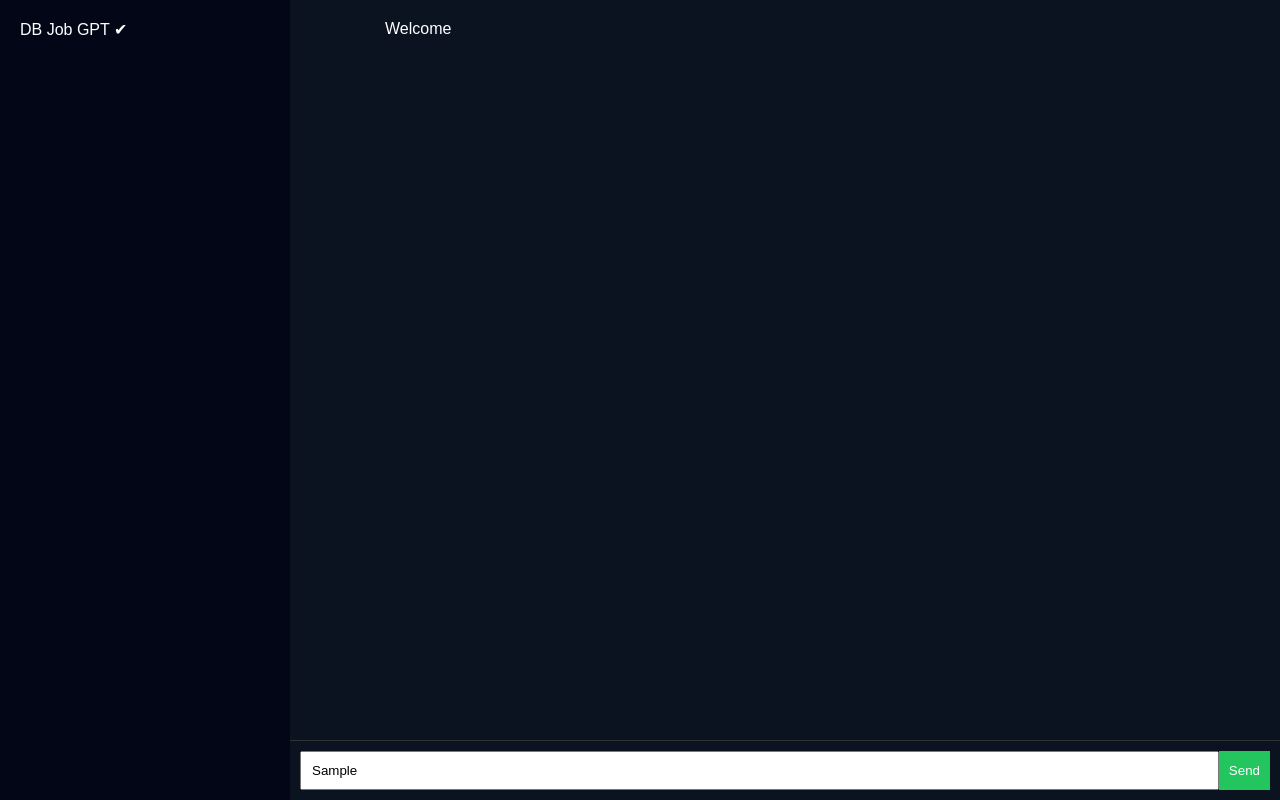
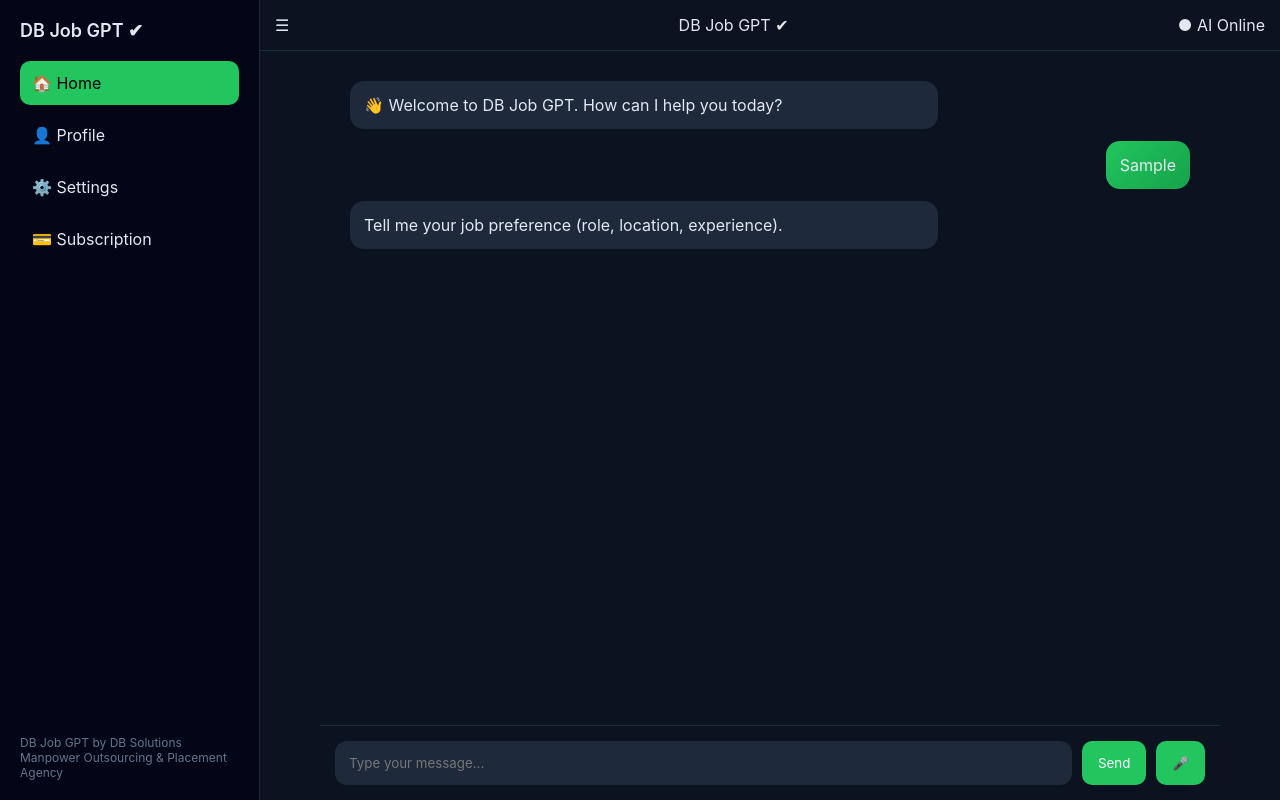
Before and after one commit to dbsolutions159-cmyk/dbsolutions-portal, a website: page index.html in a window 1280 px wide. Both pictures are taken after typing "Sample" into the empty fields and a click on the button "Send". Drawn offline with Linux system fonts and the light colour scheme.

Commit message:
Update index.html

```diff
--- a/index.html
+++ b/index.html
@@ -1,62 +1,167 @@
 <!DOCTYPE html>
-<html>
+<html lang="en">
 <head>
 <meta name="viewport" content="width=device-width, initial-scale=1.0">
 <title>DB Job GPT</title>
 
 <style>
+*{margin:0;padding:0;box-sizing:border-box;font-family:Inter,Segoe UI}
+
 body{
-margin:0;
-display:flex;
+display:grid;
+grid-template-columns:260px 1fr;
 height:100vh;
-font-family:sans-serif;
 background:#0b1220;
-color:white;
+color:#e2e8f0;
 }
 
-/* sidebar */
+/* SIDEBAR */
 .sidebar{
-width:250px;
 background:#020617;
 padding:20px;
+display:flex;
+flex-direction:column;
+border-right:1px solid #1e293b;
 }
 
-/* main */
+.logo{
+font-size:18px;
+font-weight:600;
+margin-bottom:20px;
+}
+
+.menu div{
+padding:12px;
+border-radius:10px;
+cursor:pointer;
+margin-bottom:8px;
+}
+
+.menu div:hover{
+background:#1e293b;
+}
+
+.active{
+background:#22c55e;
+color:black;
+}
+
+.brand{
+margin-top:auto;
+font-size:12px;
+color:#64748b;
+}
+
+/* MAIN */
 .main{
-flex:1;
 display:flex;
 flex-direction:column;
 }
 
-/* chat */
+/* HEADER */
+.header{
+padding:15px;
+border-bottom:1px solid #1e293b;
+display:flex;
+justify-content:space-between;
+align-items:center;
+}
+
+/* CHAT */
 .chat{
 flex:1;
-padding:20px;
+overflow-y:auto;
+padding:30px;
 display:flex;
 flex-direction:column;
-gap:10px;
-max-width:800px;
+gap:12px;
+max-width:900px;
 margin:auto;
 width:100%;
 }
 
-/* input */
+/* MESSAGES */
+.bot{
+background:#1e293b;
+padding:14px;
+border-radius:14px;
+max-width:70%;
+}
+
+.user{
+background:linear-gradient(135deg,#22c55e,#16a34a);
+padding:14px;
+border-radius:14px;
+align-self:flex-end;
+max-width:70%;
+}
+
+/* INPUT */
 .input{
 display:flex;
-padding:10px;
-border-top:1px solid #333;
+padding:15px;
+gap:10px;
+border-top:1px solid #1e293b;
+max-width:900px;
+margin:auto;
+width:100%;
 }
 
 input{
 flex:1;
-padding:10px;
+padding:14px;
+border:none;
+border-radius:12px;
+background:#1e293b;
+color:white;
+outline:none;
 }
 
 button{
-padding:10px;
+padding:12px 16px;
+border:none;
+border-radius:10px;
 background:#22c55e;
 color:white;
-border:none;
+cursor:pointer;
+}
+
+/* MOBILE */
+@media(max-width:768px){
+
+body{
+grid-template-columns:1fr;
+}
+
+.sidebar{
+position:fixed;
+left:-100%;
+top:0;
+height:100%;
+width:240px;
+z-index:1000;
+transition:0.3s;
+}
+
+.sidebar.active{
+left:0;
+}
+
+.menu-btn{
+display:block;
+cursor:pointer;
+}
+
+.chat{
+padding:15px;
+}
+
+.input{
+position:fixed;
+bottom:0;
+background:#020617;
+}
+
 }
 </style>
 
@@ -64,22 +169,107 @@ border:none;
 
 <body>
 
-<div class="sidebar">
-DB Job GPT ✔
+<!-- SIDEBAR -->
+<div class="sidebar" id="sidebar">
+<div class="logo">DB Job GPT ✔</div>
+
+<div class="menu">
+<div class="active">🏠 Home</div>
+<div>👤 Profile</div>
+<div>⚙️ Settings</div>
+<div>💳 Subscription</div>
 </div>
 
+<div class="brand">
+DB Job GPT by DB Solutions Manpower Outsourcing & Placement Agency
+</div>
+</div>
+
+<!-- MAIN -->
 <div class="main">
 
-<div class="chat">
-<div>Welcome</div>
+<div class="header">
+<div class="menu-btn" onclick="toggleMenu()">☰</div>
+<div>DB Job GPT ✔</div>
+<div>● AI Online</div>
+</div>
+
+<div class="chat" id="chat">
+<div class="bot">👋 Welcome to DB Job GPT. How can I help you today?</div>
 </div>
 
 <div class="input">
-<input placeholder="Type...">
-<button>Send</button>
+<input id="msg" placeholder="Type your message..." onkeydown="enterSend(event)">
+<button onclick="send()">Send</button>
+<button onclick="voice()">🎤</button>
 </div>
 
 </div>
 
+<script>
+
+// MOBILE MENU
+function toggleMenu(){
+document.getElementById("sidebar").classList.toggle("active");
+}
+
+// ENTER KEY
+function enterSend(e){
+if(e.key==="Enter") send();
+}
+
+// CHAT
+function send(){
+let input=document.getElementById("msg");
+let chat=document.getElementById("chat");
+
+if(!input.value) return;
+
+let text=input.value.toLowerCase();
+
+// USER
+let u=document.createElement("div");
+u.className="user";
+u.innerText=input.value;
+chat.appendChild(u);
+
+// BOT
+let b=document.createElement("div");
+b.className="bot";
+b.innerText="Typing...";
+chat.appendChild(b);
+
+setTimeout(()=>{
+
+if(
+text.includes("kisne banaya") ||
+text.includes("who created") ||
+text.includes("who invented") ||
+text.includes("creator")
+){
+b.innerText="I was developed by Dharmesh Band, founder of DB Solutions Manpower Outsourcing & Placement Agency.";
+}
+else{
+b.innerText="Tell me your job preference (role, location, experience).";
+}
+
+chat.scrollTop=chat.scrollHeight;
+
+},500);
+
+input.value="";
+}
+
+// VOICE
+function voice(){
+let rec=new(window.SpeechRecognition||window.webkitSpeechRecognition)();
+rec.onresult=e=>{
+document.getElementById("msg").value=e.results[0][0].transcript;
+};
+rec.start();
+}
+
+</script>
+
 </body>
 </html>
```
